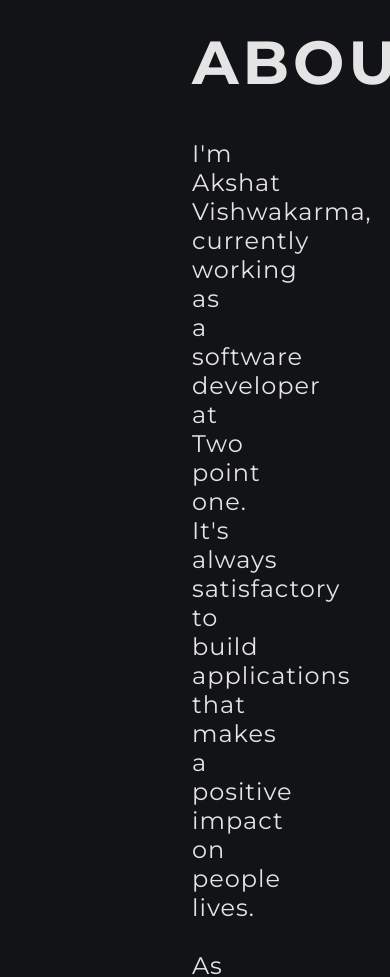
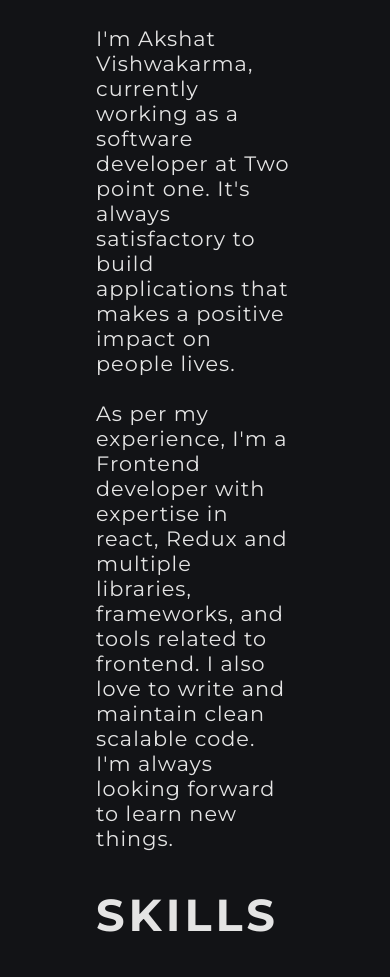
Before and after one commit to vishwa-akshat/portfolio, a React (Create React App) app: page / in a window 390 px wide. Shown: the part 1020-1997 px from the top of the page. Built offline with nearby package versions, Linux system fonts and the light colour scheme.

Commit message:
feat: about section 1024px styles

```diff
--- a/src/components/About/style.scss
+++ b/src/components/About/style.scss
@@ -30,3 +30,25 @@
     }
   }
 }
+
+@media only screen and (max-width: 1024px) {
+  .about-section {
+    padding: 5rem 6rem;
+
+    .heading {
+      font-size: 3rem;
+    }
+    .info {
+      font-size: 1.3rem;
+    }
+    .sub-heading {
+      font-size: 2.8rem;
+    }
+
+    .skill-wrapper {
+      .skill {
+        font-size: 1.2rem;
+      }
+    }
+  }
+}
```
